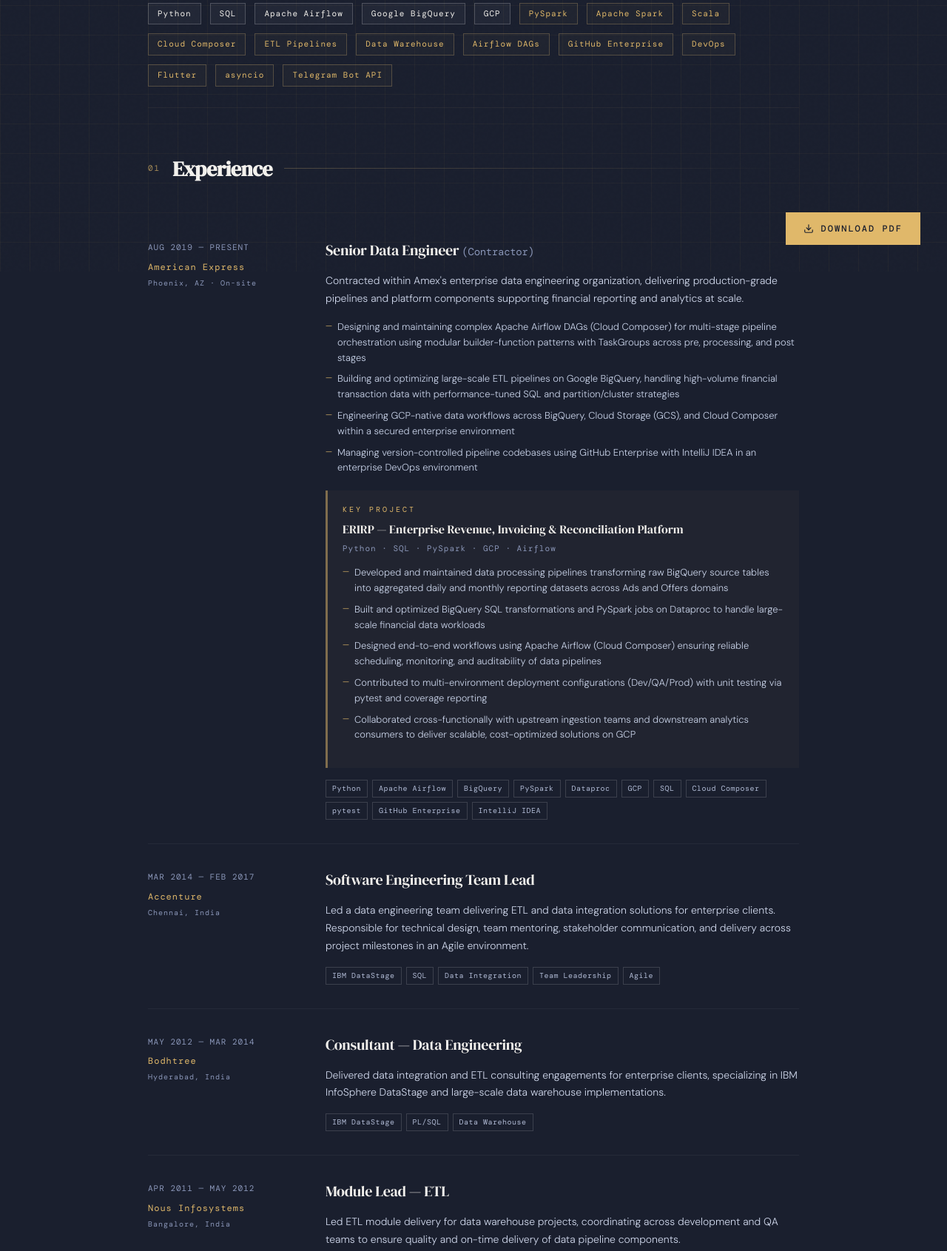
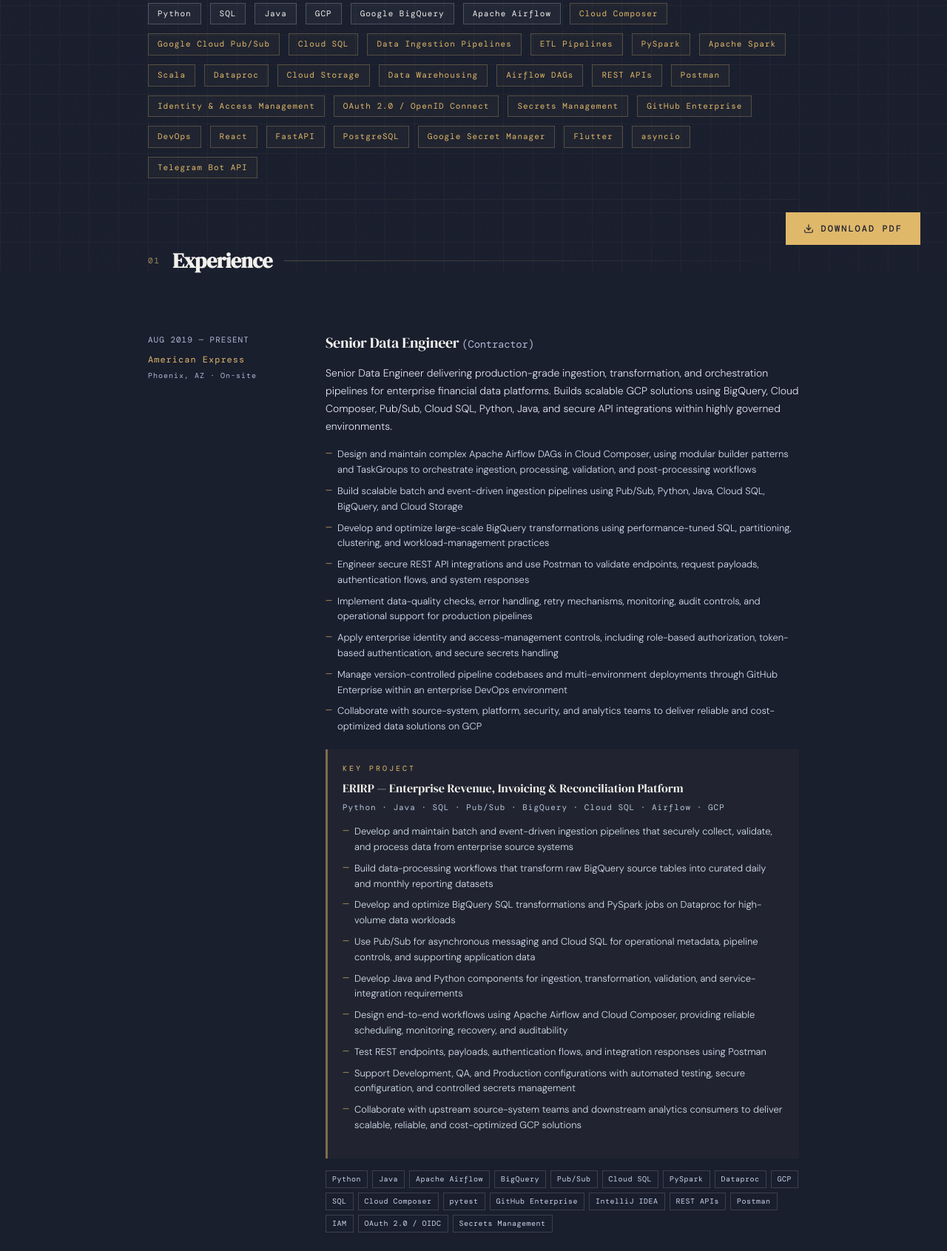
Before and after one commit to AshBornCommander/resume, a plain HTML site: page index.html in a window 1280 px wide. Shown: the part 433-2124 px from the top of the page at 74% size. Drawn offline with nearby package versions, Linux system fonts and the light colour scheme; a web font is replaced by a local one.

Commit message:
Revise job title, description, and skills in index.html
Updated job title and description to reflect new role and responsibilities. Adjusted color variables and added new skills and project details.

```diff
--- a/index.html
+++ b/index.html
@@ -3,7 +3,7 @@
 <head>
 <meta charset="UTF-8">
 <meta name="viewport" content="width=device-width, initial-scale=1.0">
-<title>Pavan Kumar Malladi — Senior Data Engineer</title>
+<title>Pavan Kumar Malladi — Senior Data &amp; Full-Stack Engineer</title>
 <link rel="preconnect" href="https://fonts.googleapis.com">
 <link href="https://fonts.googleapis.com/css2?family=DM+Serif+Display:ital@0;1&family=DM+Mono:wght@300;400;500&family=DM+Sans:wght@300;400;500&display=swap" rel="stylesheet">
 <style>
@@ -11,8 +11,8 @@
     --ink: #1A1F2E;
     --ink2: #222840;
     --ink3: #2C3450;
-    --muted: #8A96B8;
-    --ghost: #C0C8DC;
+    --muted: #AEB9D3;
+    --ghost: #DCE2F0;
     --paper: #F4F2ED;
     --paper2: #EAE7DF;
     --accent: #E0B86A;
@@ -316,7 +316,7 @@
 
   .exp-desc {
     font-size: 14px;
-    color: #D0D8EC;
+    color: #E2E7F2;
     line-height: 1.7;
     margin-bottom: 16px;
   }
@@ -331,7 +331,7 @@
 
   .exp-bullets li {
     font-size: 13px;
-    color: #C8D2E8;
+    color: #D8E0F2;
     line-height: 1.6;
     padding-left: 16px;
     position: relative;
@@ -354,7 +354,7 @@
   .stack-tag {
     font-family: 'DM Mono', monospace;
     font-size: 10px;
-    color: #B0BAD4;
+    color: #CAD3E8;
     border: 1px solid rgba(255,255,255,0.15);
     padding: 3px 8px;
     letter-spacing: 0.5px;
@@ -398,7 +398,7 @@
     letter-spacing: 3px;
     text-transform: uppercase;
     margin-bottom: 12px;
-    opacity: 0.7;
+    opacity: 0.9;
   }
 
   .project-name {
@@ -411,7 +411,7 @@
 
   .project-desc {
     font-size: 13px;
-    color: #C8D2E8;
+    color: #D8E0F2;
     line-height: 1.7;
     margin-bottom: 18px;
   }
@@ -531,7 +531,7 @@
     font-family: 'DM Serif Display', serif;
     font-size: 20px;
     color: var(--white);
-    opacity: 0.4;
+    opacity: 0.65;
   }
 
   .footer-links {
@@ -554,7 +554,7 @@
     font-size: 10px;
     color: var(--muted);
     letter-spacing: 2px;
-    opacity: 0.5;
+    opacity: 0.75;
   }
 
   /* ── ANIMATIONS ── */
@@ -630,9 +630,9 @@
   <!-- HEADER -->
   <header>
     <div class="header-bg-num">17</div>
-    <div class="header-tag">Senior Data Engineer · Phoenix, AZ</div>
+    <div class="header-tag">Senior Data &amp; Full-Stack Engineer · Phoenix, AZ</div>
     <h1 class="header-name">Pavan Kumar <em>Malladi</em></h1>
-    <div class="header-title">GCP · BigQuery · Airflow · Python · Data Platforms</div>
+    <div class="header-title">Cloud Data Engineering · Big Data · AI Platforms · Full-Stack</div>
     <div class="header-meta">
       <div class="meta-item">
         <div class="meta-dot"></div>
@@ -661,18 +661,33 @@
   <div class="skills-strip">
     <span class="skill-tag tier1">Python</span>
     <span class="skill-tag tier1">SQL</span>
+    <span class="skill-tag tier1">Java</span>
+    <span class="skill-tag tier1">GCP</span>
+    <span class="skill-tag tier1">Google BigQuery</span>
     <span class="skill-tag tier1">Apache Airflow</span>
-    <span class="skill-tag tier1">Google BigQuery</span>
-    <span class="skill-tag tier1">GCP</span>
+    <span class="skill-tag">Cloud Composer</span>
+    <span class="skill-tag">Google Cloud Pub/Sub</span>
+    <span class="skill-tag">Cloud SQL</span>
+    <span class="skill-tag">Data Ingestion Pipelines</span>
+    <span class="skill-tag">ETL Pipelines</span>
     <span class="skill-tag">PySpark</span>
     <span class="skill-tag">Apache Spark</span>
     <span class="skill-tag">Scala</span>
-    <span class="skill-tag">Cloud Composer</span>
-    <span class="skill-tag">ETL Pipelines</span>
-    <span class="skill-tag">Data Warehouse</span>
+    <span class="skill-tag">Dataproc</span>
+    <span class="skill-tag">Cloud Storage</span>
+    <span class="skill-tag">Data Warehousing</span>
     <span class="skill-tag">Airflow DAGs</span>
+    <span class="skill-tag">REST APIs</span>
+    <span class="skill-tag">Postman</span>
+    <span class="skill-tag">Identity &amp; Access Management</span>
+    <span class="skill-tag">OAuth 2.0 / OpenID Connect</span>
+    <span class="skill-tag">Secrets Management</span>
     <span class="skill-tag">GitHub Enterprise</span>
     <span class="skill-tag">DevOps</span>
+    <span class="skill-tag">React</span>
+    <span class="skill-tag">FastAPI</span>
+    <span class="skill-tag">PostgreSQL</span>
+    <span class="skill-tag">Google Secret Manager</span>
     <span class="skill-tag">Flutter</span>
     <span class="skill-tag">asyncio</span>
     <span class="skill-tag">Telegram Bot API</span>
@@ -694,29 +709,40 @@
       </div>
       <div class="exp-right">
         <div class="exp-role">Senior Data Engineer <span style="font-size:14px;color:var(--muted);font-family:'DM Mono',monospace;font-style:normal;">(Contractor)</span></div>
-        <p class="exp-desc">Contracted within Amex's enterprise data engineering organization, delivering production-grade pipelines and platform components supporting financial reporting and analytics at scale.</p>
+        <p class="exp-desc">Senior Data Engineer delivering production-grade ingestion, transformation, and orchestration pipelines for enterprise financial data platforms. Builds scalable GCP solutions using BigQuery, Cloud Composer, Pub/Sub, Cloud SQL, Python, Java, and secure API integrations within highly governed environments.</p>
         <ul class="exp-bullets">
-          <li>Designing and maintaining complex Apache Airflow DAGs (Cloud Composer) for multi-stage pipeline orchestration using modular builder-function patterns with TaskGroups across pre, processing, and post stages</li>
-          <li>Building and optimizing large-scale ETL pipelines on Google BigQuery, handling high-volume financial transaction data with performance-tuned SQL and partition/cluster strategies</li>
-          <li>Engineering GCP-native data workflows across BigQuery, Cloud Storage (GCS), and Cloud Composer within a secured enterprise environment</li>
-          <li>Managing version-controlled pipeline codebases using GitHub Enterprise with IntelliJ IDEA in an enterprise DevOps environment</li>
+          <li>Design and maintain complex Apache Airflow DAGs in Cloud Composer, using modular builder patterns and TaskGroups to orchestrate ingestion, processing, validation, and post-processing workflows</li>
+          <li>Build scalable batch and event-driven ingestion pipelines using Pub/Sub, Python, Java, Cloud SQL, BigQuery, and Cloud Storage</li>
+          <li>Develop and optimize large-scale BigQuery transformations using performance-tuned SQL, partitioning, clustering, and workload-management practices</li>
+          <li>Engineer secure REST API integrations and use Postman to validate endpoints, request payloads, authentication flows, and system responses</li>
+          <li>Implement data-quality checks, error handling, retry mechanisms, monitoring, audit controls, and operational support for production pipelines</li>
+          <li>Apply enterprise identity and access-management controls, including role-based authorization, token-based authentication, and secure secrets handling</li>
+          <li>Manage version-controlled pipeline codebases and multi-environment deployments through GitHub Enterprise within an enterprise DevOps environment</li>
+          <li>Collaborate with source-system, platform, security, and analytics teams to deliver reliable and cost-optimized data solutions on GCP</li>
         </ul>
         <div style="margin: 20px 0 16px; padding: 18px 20px; border-left: 3px solid rgba(224,184,106,0.5); background: rgba(224,184,106,0.04);">
           <div style="font-family: 'DM Mono', monospace; font-size: 10px; color: #E0B86A; letter-spacing: 3px; margin-bottom: 6px;">KEY PROJECT</div>
           <div style="font-family: 'DM Serif Display', serif; font-size: 16px; color: var(--white); margin-bottom: 4px;">ERIRP — Enterprise Revenue, Invoicing &amp; Reconciliation Platform</div>
-          <div style="font-family: 'DM Mono', monospace; font-size: 11px; color: #8A96B8; margin-bottom: 14px; letter-spacing: 1px;">Python · SQL · PySpark · GCP · Airflow</div>
+          <div style="font-family: 'DM Mono', monospace; font-size: 11px; color: #B8C3DC; margin-bottom: 14px; letter-spacing: 1px;">Python · Java · SQL · Pub/Sub · BigQuery · Cloud SQL · Airflow · GCP</div>
           <ul class="exp-bullets">
-            <li>Developed and maintained data processing pipelines transforming raw BigQuery source tables into aggregated daily and monthly reporting datasets across Ads and Offers domains</li>
-            <li>Built and optimized BigQuery SQL transformations and PySpark jobs on Dataproc to handle large-scale financial data workloads</li>
-            <li>Designed end-to-end workflows using Apache Airflow (Cloud Composer) ensuring reliable scheduling, monitoring, and auditability of data pipelines</li>
-            <li>Contributed to multi-environment deployment configurations (Dev/QA/Prod) with unit testing via pytest and coverage reporting</li>
-            <li>Collaborated cross-functionally with upstream ingestion teams and downstream analytics consumers to deliver scalable, cost-optimized solutions on GCP</li>
+            <li>Develop and maintain batch and event-driven ingestion pipelines that securely collect, validate, and process data from enterprise source systems</li>
+            <li>Build data-processing workflows that transform raw BigQuery source tables into curated daily and monthly reporting datasets</li>
+            <li>Develop and optimize BigQuery SQL transformations and PySpark jobs on Dataproc for high-volume data workloads</li>
+            <li>Use Pub/Sub for asynchronous messaging and Cloud SQL for operational metadata, pipeline controls, and supporting application data</li>
+            <li>Develop Java and Python components for ingestion, transformation, validation, and service-integration requirements</li>
+            <li>Design end-to-end workflows using Apache Airflow and Cloud Composer, providing reliable scheduling, monitoring, recovery, and auditability</li>
+            <li>Test REST endpoints, payloads, authentication flows, and integration responses using Postman</li>
+            <li>Support Development, QA, and Production configurations with automated testing, secure configuration, and controlled secrets management</li>
+            <li>Collaborate with upstream source-system teams and downstream analytics consumers to deliver scalable, reliable, and cost-optimized GCP solutions</li>
           </ul>
         </div>
         <div class="exp-stack">
           <span class="stack-tag">Python</span>
+          <span class="stack-tag">Java</span>
           <span class="stack-tag">Apache Airflow</span>
           <span class="stack-tag">BigQuery</span>
+          <span class="stack-tag">Pub/Sub</span>
+          <span class="stack-tag">Cloud SQL</span>
           <span class="stack-tag">PySpark</span>
           <span class="stack-tag">Dataproc</span>
           <span class="stack-tag">GCP</span>
@@ -725,6 +751,11 @@
           <span class="stack-tag">pytest</span>
           <span class="stack-tag">GitHub Enterprise</span>
           <span class="stack-tag">IntelliJ IDEA</span>
+          <span class="stack-tag">REST APIs</span>
+          <span class="stack-tag">Postman</span>
+          <span class="stack-tag">IAM</span>
+          <span class="stack-tag">OAuth 2.0 / OIDC</span>
+          <span class="stack-tag">Secrets Management</span>
         </div>
       </div>
     </div>
@@ -852,6 +883,27 @@
         </div>
         <a href="https://github.com/AshBornCommander/AshBorn-Core" target="_blank" class="project-link">View on GitHub</a>
       </div>
+      <div class="project-card" style="grid-column: 1 / -1;">
+        <div class="project-type">Confidential · Full-Stack · AI-Enabled Cloud Platform</div>
+        <div class="project-name">Confidential Private Project</div>
+        <p class="project-desc">Architecting and developing a secure, AI-enabled full-stack platform with a React frontend, FastAPI backend, PostgreSQL data layer, integrated payment processing, transactional email delivery, product analytics, error monitoring, and cloud-based infrastructure. Implemented secure API integrations, secrets management, scalable deployment, and production observability. Additional project and architecture details are available upon request.</p>
+        <div class="exp-stack" style="margin-bottom:18px;">
+          <span class="stack-tag">React</span>
+          <span class="stack-tag">FastAPI</span>
+          <span class="stack-tag">Python</span>
+          <span class="stack-tag">Supabase</span>
+          <span class="stack-tag">PostgreSQL</span>
+          <span class="stack-tag">GCP</span>
+          <span class="stack-tag">Google Secret Manager</span>
+          <span class="stack-tag">Vercel</span>
+          <span class="stack-tag">Stripe</span>
+          <span class="stack-tag">Anthropic Claude API</span>
+          <span class="stack-tag">Resend</span>
+          <span class="stack-tag">Sentry</span>
+          <span class="stack-tag">PostHog</span>
+          <span class="stack-tag">Cloudflare</span>
+        </div>
+      </div>
     </div>
   </section>
 
```
